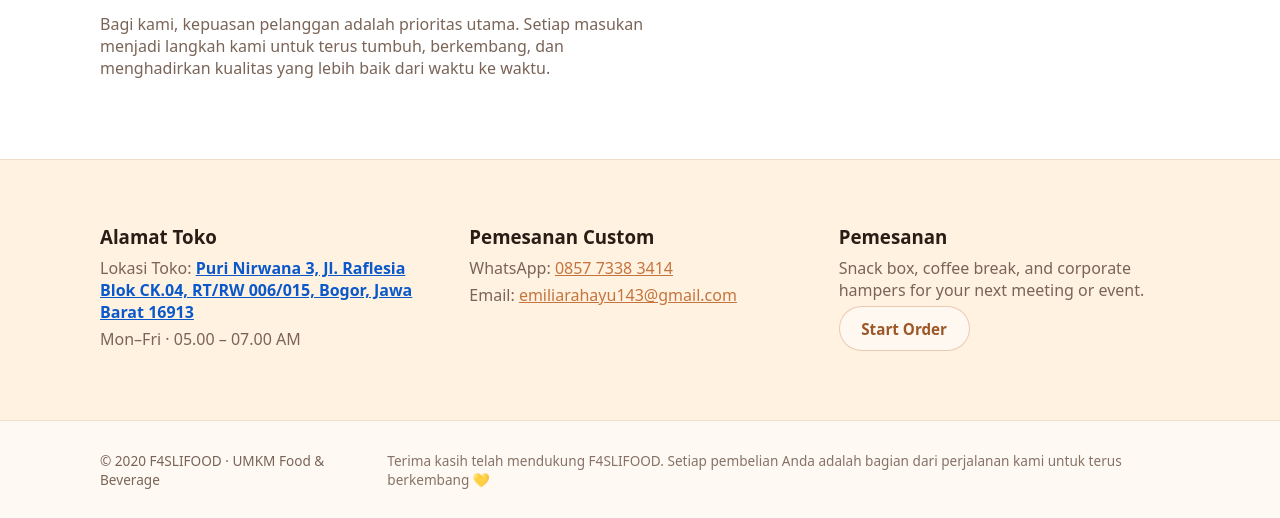
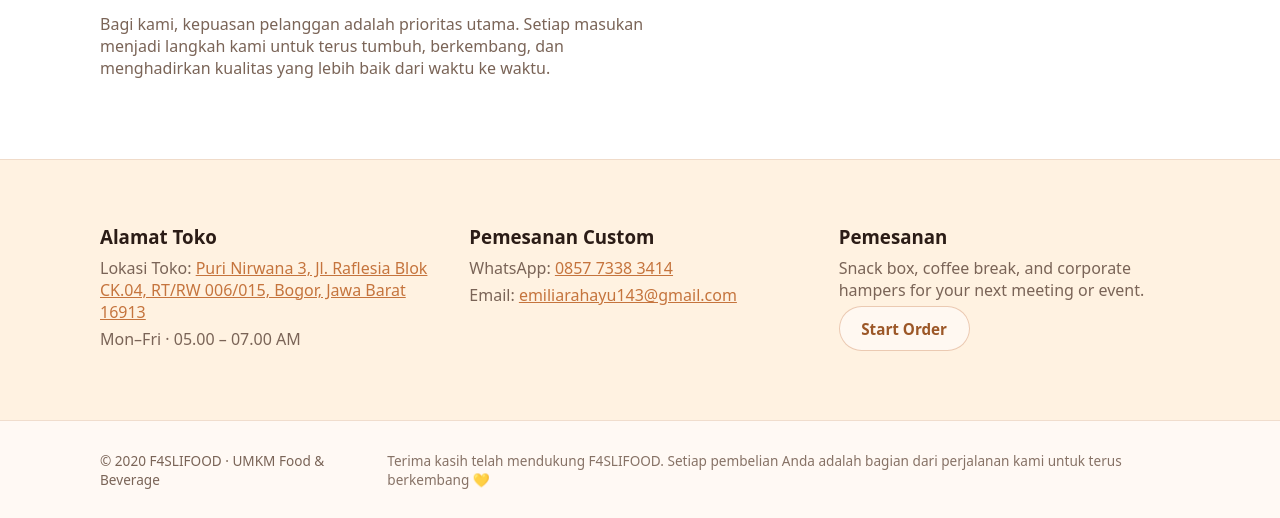
Before and after one commit to F4SLIFOOD/Web_Store, a plain HTML site: page index.html in a window 1280 px wide. Shown: the part 2769-3287 px from the top of the page. Drawn offline with Linux system fonts and the light colour scheme.

Commit message:
Update style.css

```diff
--- a/style.css
+++ b/style.css
@@ -764,13 +764,12 @@ textarea.error {
 }
 
 .map-link {
-  font-weight: bold;
   text-decoration: underline;
-  color: #0a58ca;
-  transition: color 0.2s ease;
+  color: #c5743d;
+  cursor: pointer;
+  transition: color 0.2s ease, text-decoration-thickness 0.2s ease;
 }
 
-.map-link:hover {
-  color: #084298;
-  cursor: pointer;
+color: #D93025; /* warna merah Gmail */
+  text-decoration-thickness: 3px;
 }
```
